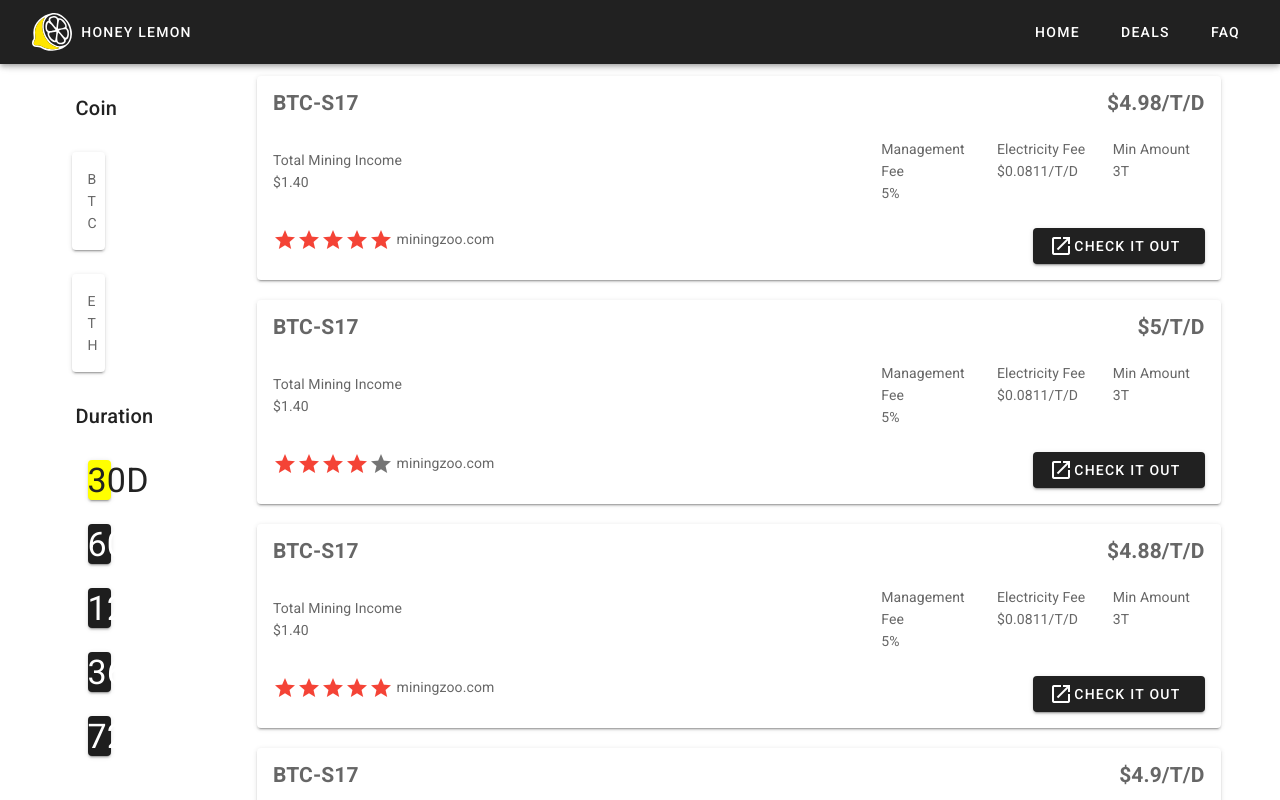
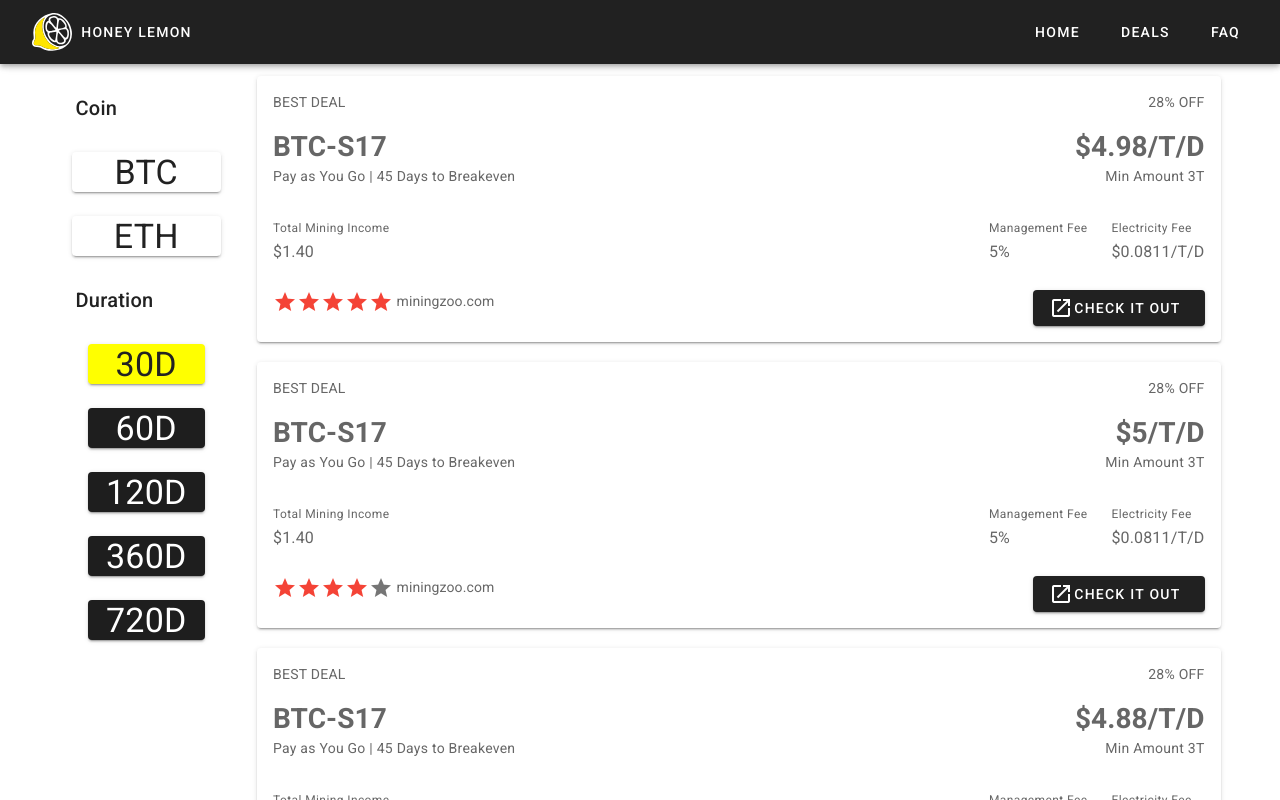
Before and after one commit to kora731/honey-fe, a Vue app: page /#/products in a window 1280 px wide. Shown: the top 800 px of the page. Built offline with nearby package versions, Linux system fonts and the light colour scheme.

Commit message:
replace logo, update page layout, fill card info

```diff
--- a/src/views/Home.vue
+++ b/src/views/Home.vue
@@ -1,7 +1,7 @@
 <template>
   <v-container class="content">
-    <v-row class="layout">
-      <v-col class="col slogan pl-10" cols="6" sm="12" lg="6">
+    <v-row class="layout" justify="center">
+      <v-col class="col slogan" cols="4" sm="12" lg="4">
         <span class="yellow">SWEET DEALS</span>
         <br />
         <span class="yellow">IN CRYPTO</span>
@@ -10,7 +10,7 @@
         <br />
 
       </v-col>
-      <v-col class="col slogan" cols="6" sm="12" lg="6">
+      <v-col class="col slogan" cols="5" sm="12" lg="5">
           <span class="black">BEST PRICE x OBJECTIVE METRICS</span>
           <form
             action="https://market.us4.list-manage.com/subscribe/post?u=466b3785cad82e2db6271ffcc&amp;id=2f33950de0"
@@ -43,27 +43,27 @@
       </v-col>
     </v-row>
 
-    <v-row class="d-block ma-10 pa-10">
-      <div class="display-2">Honey Lemon -> Cryptocurrancy Mining
-         </div>
-      <div class="headline">Discover best deals in cloud mining contracts listed across reputable platforms:
-         </div>
+    <v-row class="mt-10" justify="center">
+       <v-col cols="8" sm="12" lg="8"> <div class="display-2">Honey Lemon -> Cryptocurrancy Mining
+            </div>
+          <div class="headline">Discover best deals in cloud mining contracts listed across reputable platforms:
+          </div>
+      </v-col>
     </v-row>
 
-    <v-row class="deals">
-      <v-col
-        class="text-center"
-        cols="6"
+    <v-row class="deals d-flex" justify="center">
+        <v-col class="mx-5"
+        cols="4"
         sm="12"
-        md="6"
-        lg="6"
+        md="4"
+        lg="4"
         v-for="p in products"
         :key="p.duration"
       >
         <v-card href="#/products"
           class="mx-auto"
           height="360"
-          max-width="480"
+          max-width="560"
         >
           <v-card-text class="text-left">
             <div class="display-2 ma-4">{{p.type}}</div>
--- a/src/views/Products.vue
+++ b/src/views/Products.vue
@@ -1,17 +1,17 @@
 <template>
   <v-container>
-    <v-row>
-      <v-col cols="2" md="2" lg="2" sm="6">
+    <v-row justify="center">
+      <v-col style="width:80px;" >
         <v-card style="background: transparent;" elevation="0">
           <v-card-title>Coin</v-card-title>
-          <v-col cols="4">
+          <v-col>
             <v-card>
-              <v-card-text>BTC</v-card-text>
+              <div class="display-1  text-center">BTC</div>
             </v-card>
           </v-col>
-          <v-col cols="4">
+          <v-col>
             <v-card>
-              <v-card-text>ETH</v-card-text>
+             <div class="display-1 text-center">ETH</div>
             </v-card>
           </v-col>
           <v-card-title>Duration</v-card-title>
@@ -19,7 +19,7 @@
             <v-item-group mandatory>
               <v-container>
                 <v-row class="flex-column">
-                  <v-col v-for="n in Object.keys(items)" :key="n" cols="4">
+                  <v-col v-for="n in Object.keys(items)" :key="n">
                     <v-item v-slot:default="{ active, toggle }">
                       <v-card
                         :color="active ? 'primary' : ''"
@@ -44,29 +44,35 @@
           <v-card-text>
             <v-row align="center">
               <v-col cols="6">
-                <h2>{{item.name}}</h2>
+                <div class="body-2">BEST DEAL</div>
               </v-col>
               <v-col cols="6" class="text-right">
-                <h2>${{item.price}}/T/D</h2>
+                <div class="body-2">28% OFF</div>
+              </v-col>
+            </v-row>
+            <v-row align="center">
+              <v-col cols="6">
+                <h1>{{item.name}}</h1>
+                <p class="body-2 my-2">Pay as You Go | 45 Days to Breakeven</p>
+              </v-col>
+              <v-col cols="6" class="text-right">
+                <h1>${{item.price}}/T/D</h1>
+                <p class="body-2 my-2">Min Amount {{item.min}}T</p>
               </v-col>
             </v-row>
             <v-row align="center">
               <v-col class="flex-grow-1">
-                <div>Total Mining Income</div>
-                <div>$1.40</div>
+                <div class="caption">Total Mining Income</div>
+                <div class="subtitle-1">$1.40</div>
               </v-col>
-              <div class="d-flex">
-                <v-col>
-                  <div>Management Fee</div>
-                  <div>{{item.commission * 100}}%</div>
+              <div class="d-inline-flex">
+                <v-col style="flex-basis:auto">
+                  <div class="caption">Management Fee</div>
+                  <div class="subtitle-1">{{item.commission * 100}}%</div>
                 </v-col>
                 <v-col>
-                  <div>Electricity Fee</div>
-                  <div>${{item.electricityFee}}/T/D</div>
-                </v-col>
-                <v-col>
-                  <div>Min Amount</div>
-                  <div>{{item.min}}T</div>
+                  <div class="caption">Electricity Fee</div>
+                  <div class="subtitle-1">${{item.electricityFee}}/T/D</div>
                 </v-col>
               </div>
             </v-row>
```
Also changed, not shown: 1 other file (tests, documents, lock files or other folders).
